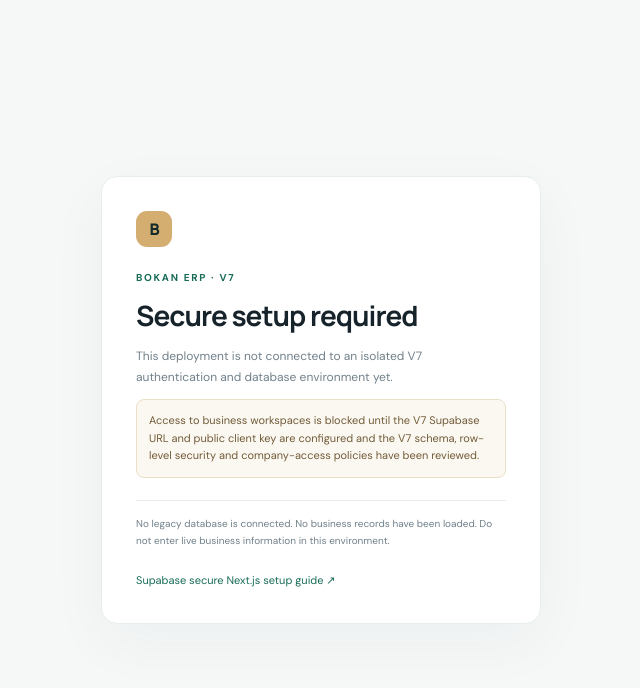
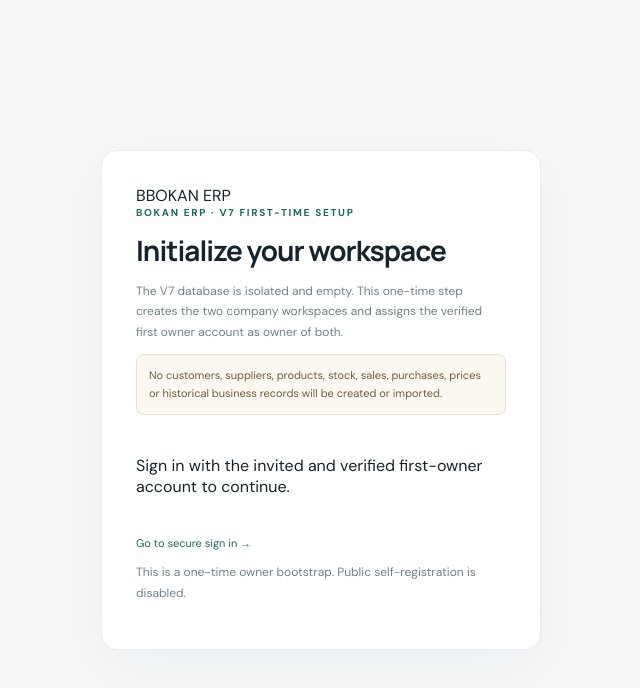
Before and after one commit to bokanplc/prime-erp, a Next.js app: page /setup in a window 1280 px wide. Shown: the top 688 px of the page, without its empty margins (319-959 px from the left). Built offline with nearby package versions, Linux system fonts and the light colour scheme; no server answers.

Commit message:
feat(onboarding): provide one-time first-owner company setup

```diff
--- a/src/app/setup/page.tsx
+++ b/src/app/setup/page.tsx
@@ -1,16 +1,54 @@
 import Link from "next/link";
+import { redirect } from "next/navigation";
+import { createClient } from "@/lib/supabase/server";
+import { initializeFirstOwnerWorkspace } from "./actions";
 
-export default function SetupPage() {
+type Props = { searchParams: Promise<{ error?: string }> };
+
+export const dynamic = "force-dynamic";
+
+export default async function SetupPage({ searchParams }: Props) {
+  const params = await searchParams;
+  const supabase = await createClient();
+  const { data: { user } } = await supabase.auth.getUser();
+
+  if (user) {
+    const { data: memberships } = await supabase
+      .from("company_memberships")
+      .select("company_id")
+      .eq("user_id", user.id)
+      .eq("is_active", true)
+      .limit(1);
+    if (memberships?.length) redirect("/");
+  }
+
+  const errorMessage = params.error === "invite"
+    ? "The first owner account must be invited and email-verified by the Supabase project administrator."
+    : params.error === "failed"
+      ? "Workspace initialization could not be completed. Confirm that this is the invited first-owner account and try again."
+      : null;
+
   return (
     <main className="auth-shell">
       <section className="auth-card">
-        <div className="brand-mark">B</div>
-        <div className="eyebrow">BOKAN ERP · V7</div>
-        <h1>Secure setup required</h1>
-        <p>This deployment is not connected to an isolated V7 authentication and database environment yet.</p>
-        <div className="auth-alert">Access to business workspaces is blocked until the V7 Supabase URL and public client key are configured and the V7 schema, row-level security and company-access policies have been reviewed.</div>
-        <p className="auth-footnote">No legacy database is connected. No business records have been loaded. Do not enter live business information in this environment.</p>
-        <Link className="auth-link" href="https://supabase.com/docs/guides/auth/server-side/nextjs">Supabase secure Next.js setup guide ↗</Link>
+        <Link className="auth-brand" href="/"><span className="auth-mark">B</span><span>BOKAN ERP</span></Link>
+        <div className="eyebrow">BOKAN ERP · V7 first-time setup</div>
+        <h1>Initialize your workspace</h1>
+        <p className="auth-copy">The V7 database is isolated and empty. This one-time step creates the two company workspaces and assigns the verified first owner account as owner of both.</p>
+        <div className="auth-alert">No customers, suppliers, products, stock, sales, purchases, prices or historical business records will be created or imported.</div>
+        {errorMessage ? <p className="auth-error" role="alert">{errorMessage}</p> : null}
+        {user ? (
+          <form action={initializeFirstOwnerWorkspace} className="auth-form">
+            <p>Signed in as <strong>{user.email}</strong>.</p>
+            <button type="submit">Create the two company workspaces</button>
+          </form>
+        ) : (
+          <div className="auth-form">
+            <p>Sign in with the invited and verified first-owner account to continue.</p>
+            <Link className="auth-link" href="/sign-in">Go to secure sign in →</Link>
+          </div>
+        )}
+        <p className="auth-foot">This is a one-time owner bootstrap. Public self-registration is disabled.</p>
       </section>
     </main>
   );
```
